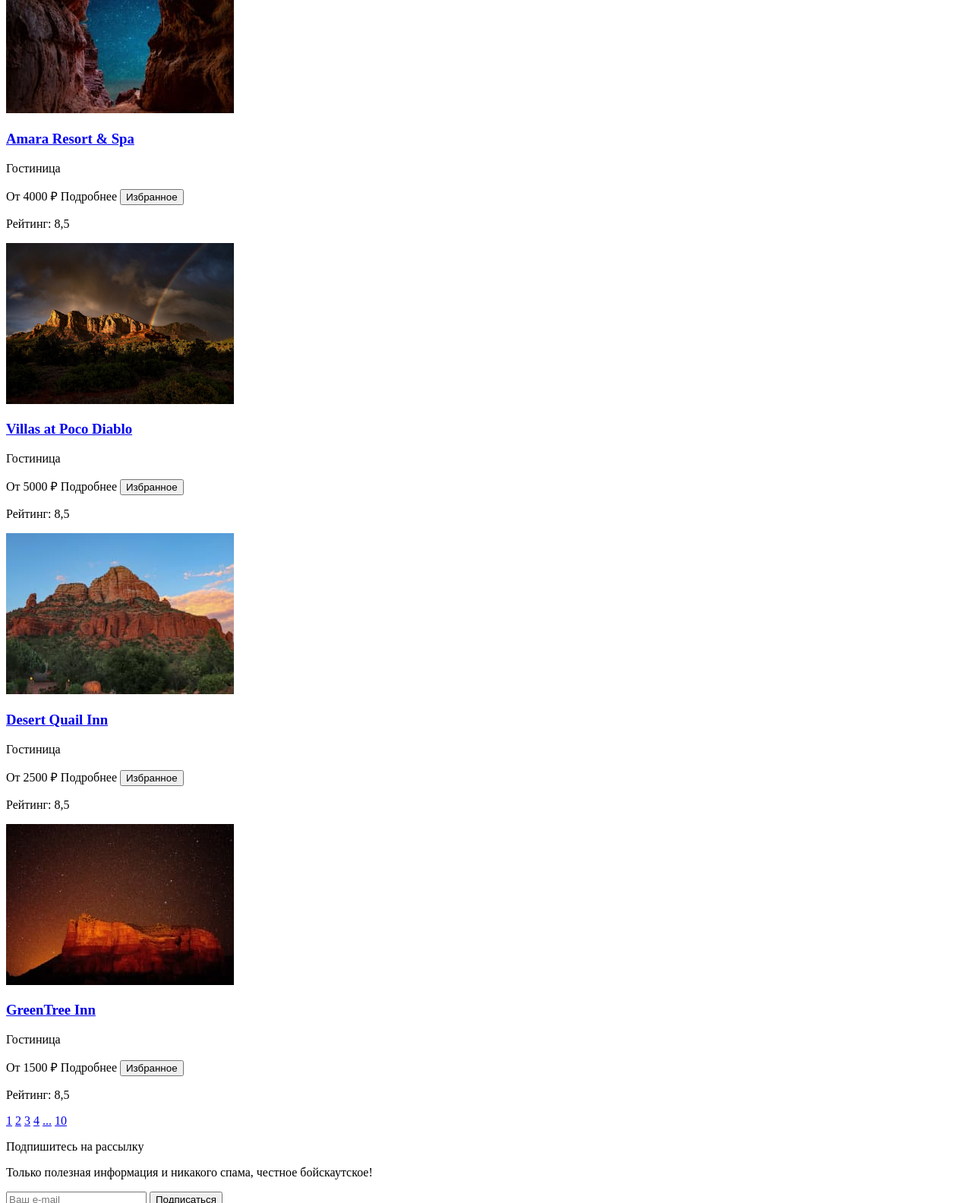
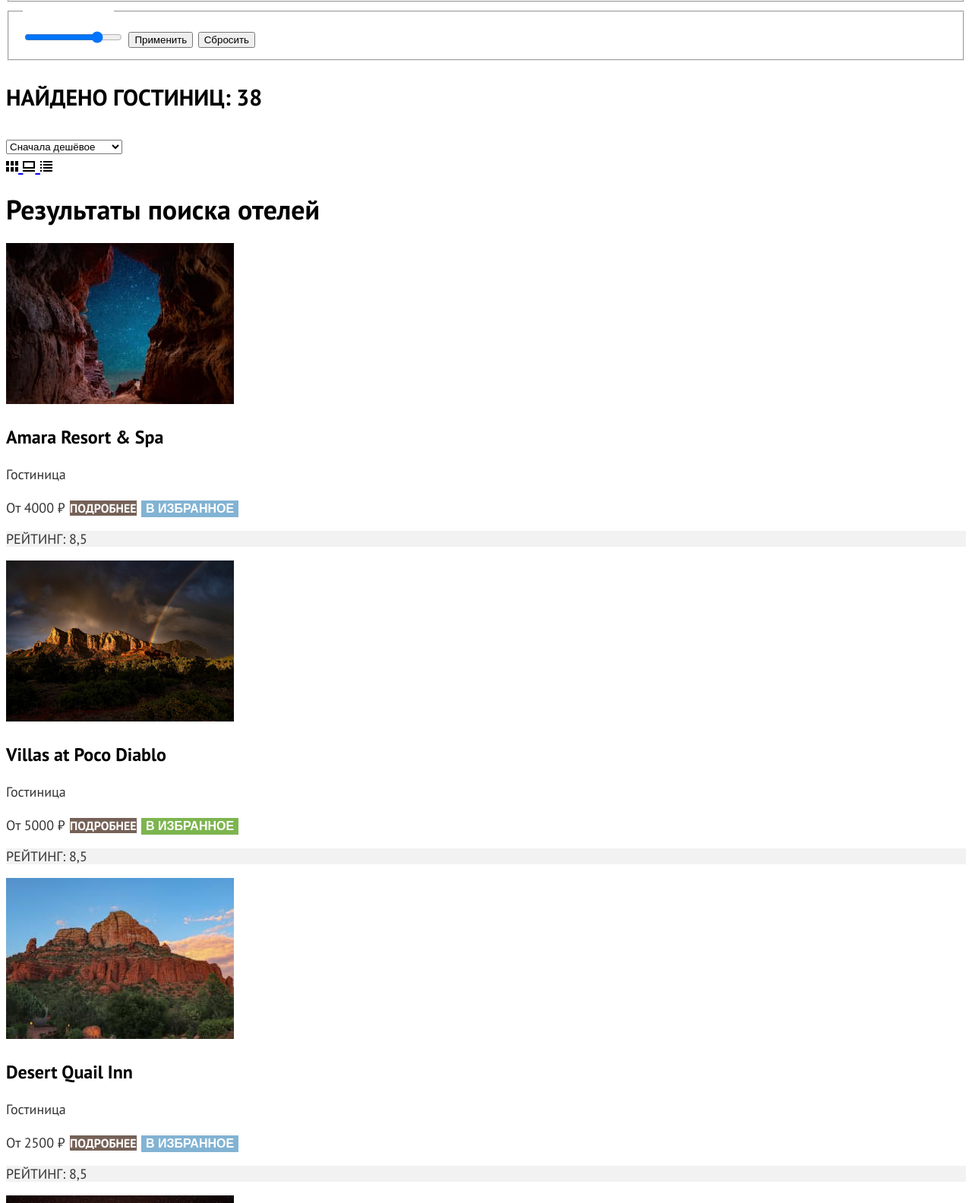
Before and after one commit to htmlacademy-htmlcss/2205047-sedona-35, a plain HTML site: page catalog.html in a window 1280 px wide. Shown: the part 934-2518 px from the top of the page at 76% size. Drawn offline with Linux system fonts and the light colour scheme.

Commit message:
add fonts to catalog and graphic

```diff
--- a/catalog.html
+++ b/catalog.html
@@ -3,6 +3,7 @@
   <head>
     <meta charset="utf-8">
     <title>Каталог</title>
+    <link rel="stylesheet" href="styles/styles.css">
   </head>
   <body>
     <header class="page-header">
@@ -29,12 +30,13 @@
                 height="20" alt="Избранное"></a>
           </li>
           <li class="navigation-list-user">
-            <a class="button" href="#">Хочу сюда</a>
+            <a class="navigation-link-user" href="#">Хочу сюда</a>
           </li>
         </ul>
       </nav>
     </header>
     <main class="main-inner">
+      <div class="filter-part">
         <header class="header-filter">
           <h1 class="title-felter">Гостиницы Седоны</h1>
           <div class="breadcrumbs">
@@ -93,7 +95,7 @@
           </form>
         </section>
         <section class="sorting-product">
-        <p class="search results">Найдено гостиниц: <span class="quantity-hotels">38</span></p>
+          <p class="search-results">Найдено гостиниц: <span class="quantity-hotels">38</span></p>
           <select class="select-control" aria-label="Сортировка">
             <option value="popular">Сначала популярное</option>
             <option value="cheap" selected>Сначала дешёвое</option>
@@ -109,6 +111,9 @@
             <a class="view-selector" href="#">
               <img class="view-list" src="images/icon-view-list.svg" width="16" height="14">
             </a>
+          </div>
+        </section>
+      </div>
       <section class="product-cards-list">
         <h2 class="visually-hidden">Результаты поиска отелей</h2>
         <section class="product-card">
@@ -122,7 +127,7 @@
           <p>Гостиница</p>
           <span class="product-card-price">От 4000 ₽</span>
           <a class="product-card-butoon-more">Подробнее</a>
-              <button class="product-card-butoon-favorites">Избранное</button>
+          <button class="product-card-butoon-favorites">В избранное</button>
           <p class="reiting">Рейтинг: 8,5</p>
         </section>
         <section class="product-card">
@@ -136,7 +141,7 @@
           <p>Гостиница</p>
           <span class="product-card-price">От 5000 ₽</span>
           <a class="product-card-butoon-more">Подробнее</a>
-              <button class="product-card-butoon-favorites">Избранное</button>
+          <button class="product-card-butoon-favorites-active">В избранное</button>
           <p class="reiting">Рейтинг: 8,5</p>
         </section>
         <section class="product-card">
@@ -150,7 +155,7 @@
           <p>Гостиница</p>
           <span class="product-card-price">От 2500 ₽</span>
           <a class="product-card-butoon-more">Подробнее</a>
-              <button class="product-card-butoon-favorites">Избранное</button>
+          <button class="product-card-butoon-favorites">В избранное</button>
           <p class="reiting">Рейтинг: 8,5</p>
         </section>
         <section class="product-card">
@@ -164,7 +169,7 @@
           <p>Гостиница</p>
           <span class="product-card-price">От 1500 ₽</span>
           <a class="product-card-butoon-more">Подробнее</a>
-              <button class="product-card-butoon-favorites">Избранное</button>
+          <button class="product-card-butoon-favorites">В избранное</button>
           <p class="reiting">Рейтинг: 8,5</p>
         </section>
       </section>
@@ -176,8 +181,8 @@
         <a class="pagination-link" href="#">...</a>
         <a class="pagination-link" href="#">10</a>
       </div>
-          <section class="subscribe">
-            <p>Подпишитесь на рассылку</p>
+      <section class="subscribe-catalog">
+        <h2>Подпишитесь на рассылку</h2>
         <p>Только полезная информация и никакого спама, честное бойскаутское!</p>
         <form class="subscribe-form" action="https://echo.htmlacademy.ru/" method="post">
           <label class="subscribe-email" for="email"></label>
--- a/styles/styles.css
+++ b/styles/styles.css
@@ -157,3 +157,150 @@ body {
   text-decoration: none;
   color: #000000;
 }
+
+.filter-part {
+  background-image: url("../images/filter-back.png");
+  background-repeat: no-repeat;
+  background-size: 100%, auto;
+  color: #FFFFFF;
+
+}
+
+.title-felter {
+  font-weight: 700;
+  font-size: 60px;
+  line-height: 78px;
+}
+
+.breadcrumbs-link {
+  font-weight: 400;
+  font-size: 16px;
+  line-height: 21px;
+  color: #FFFFFF;
+  text-decoration: none;
+}
+
+.catalog-filter-title {
+  font-weight: 700;
+  font-size: 20px;
+  line-height: 24px;
+}
+
+.control-input {
+  font-weight: 400;
+  font-size: 18px;
+  line-height: 23px;
+}
+
+.search-results {
+  font-weight: 700;
+  font-size: 30px;
+  line-height: 36px;
+  text-transform: uppercase;
+  color: #000000;
+}
+
+.select-control option {
+  font-weight: 400;
+  font-size: 18px;
+  line-height: 21px;
+  color: #333333;
+}
+
+.product-card-title {
+  font-weight: 700;
+  font-size: 24px;
+  line-height: 28px;
+  color: #000000;
+}
+
+.product-card-link {
+  text-decoration: none;
+}
+
+.product-card p {
+  font-weight: 400;
+  font-size: 18px;
+  line-height: 21px;
+  color: #333333;
+}
+
+.product-card span {
+  font-weight: 400;
+  font-size: 18px;
+  line-height: 21px;
+  color: #333333;
+}
+
+.product-card-butoon-more {
+  font-weight: 700;
+  font-size: 16px;
+  line-height: 20px;
+  text-transform: uppercase;
+  background-color: #756157;
+  color: #FFFFFF;
+}
+
+.product-card-butoon-favorites {
+  background-color: #82B3D3;
+  border: none;
+  font-weight: 700;
+  font-size: 16px;
+  line-height: 20px;
+  text-transform: uppercase;
+  color: #FFFFFF;
+}
+
+.product-card-butoon-favorites-active {
+  background-color: #7DB54F;
+  border: none;
+  color: #FFFFFF;
+  text-transform: uppercase;
+  font-weight: 700;
+  font-size: 16px;
+  line-height: 20px;
+}
+
+.reiting {
+  font-weight: 400;
+  font-size: 16px;
+  line-height: 20px;
+  text-transform: uppercase;
+  color: #333333;
+  background-color: #F2F2F2;
+}
+
+.subscribe-catalog h2 {
+  font-weight: 700;
+  font-size: 30px;
+  line-height: 36px;
+  text-transform: uppercase;
+  color: #000000;
+}
+
+.subscribe-catalog p {
+  font-weight: 400;
+  font-size: 22px;
+  line-height: 26px;
+  color: #333333;
+}
+
+.subscribe-catalog button {
+  background-color: #82B3D3;
+  border: none;
+  font-weight: 700;
+  font-size: 20px;
+  line-height: 36px;
+  text-transform: uppercase;
+  color: #FFFFFF;
+}
+
+
+.subscribe-email {
+  font-weight: 400;
+  font-size: 18px;
+  line-height: 24px;
+  color: #000000;
+  opacity: 0.6;
+  background-color: #F2F2F2;
+}
```
Also changed, not shown: index.html (+2 -2 lines), images/star.png (added). Lines whose indentation alone changed are shown as unchanged.
